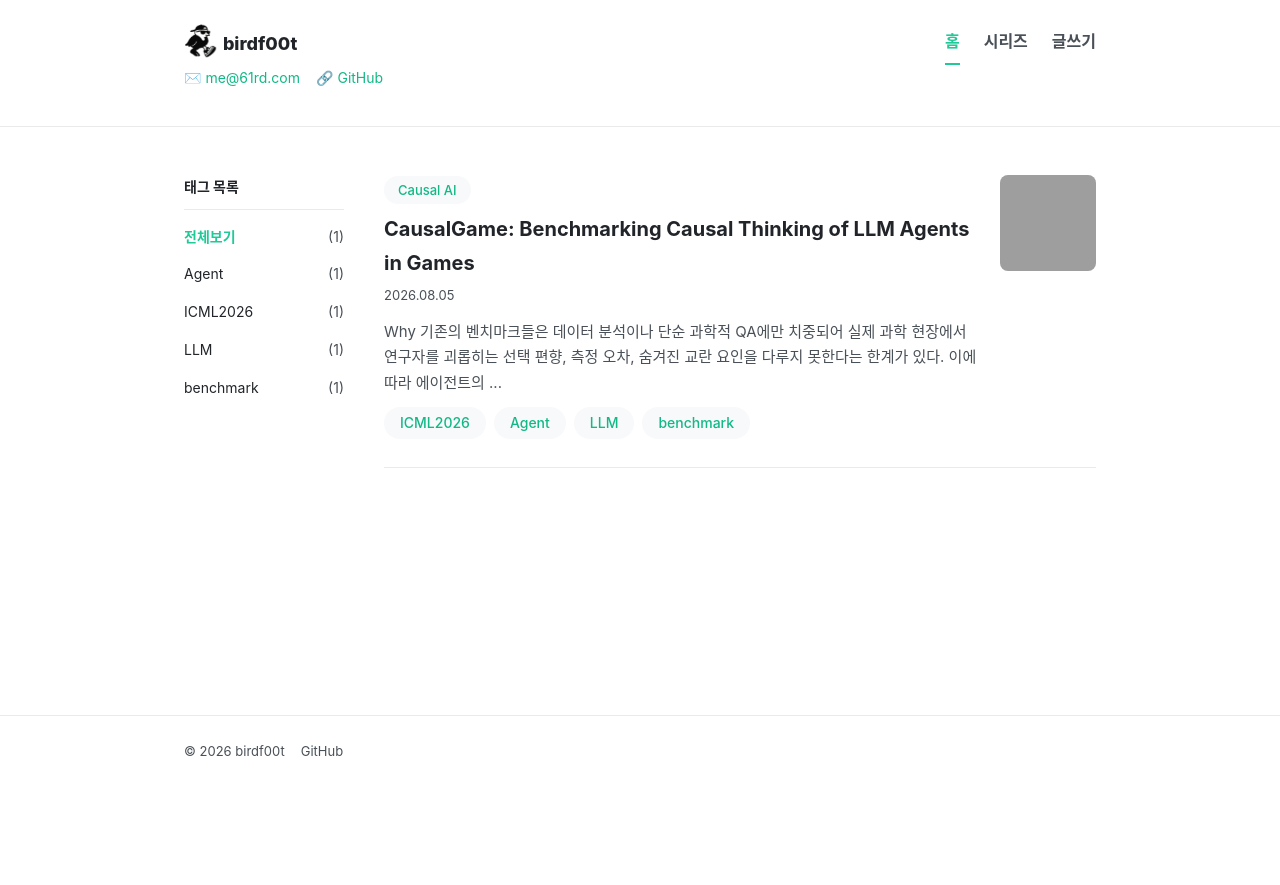
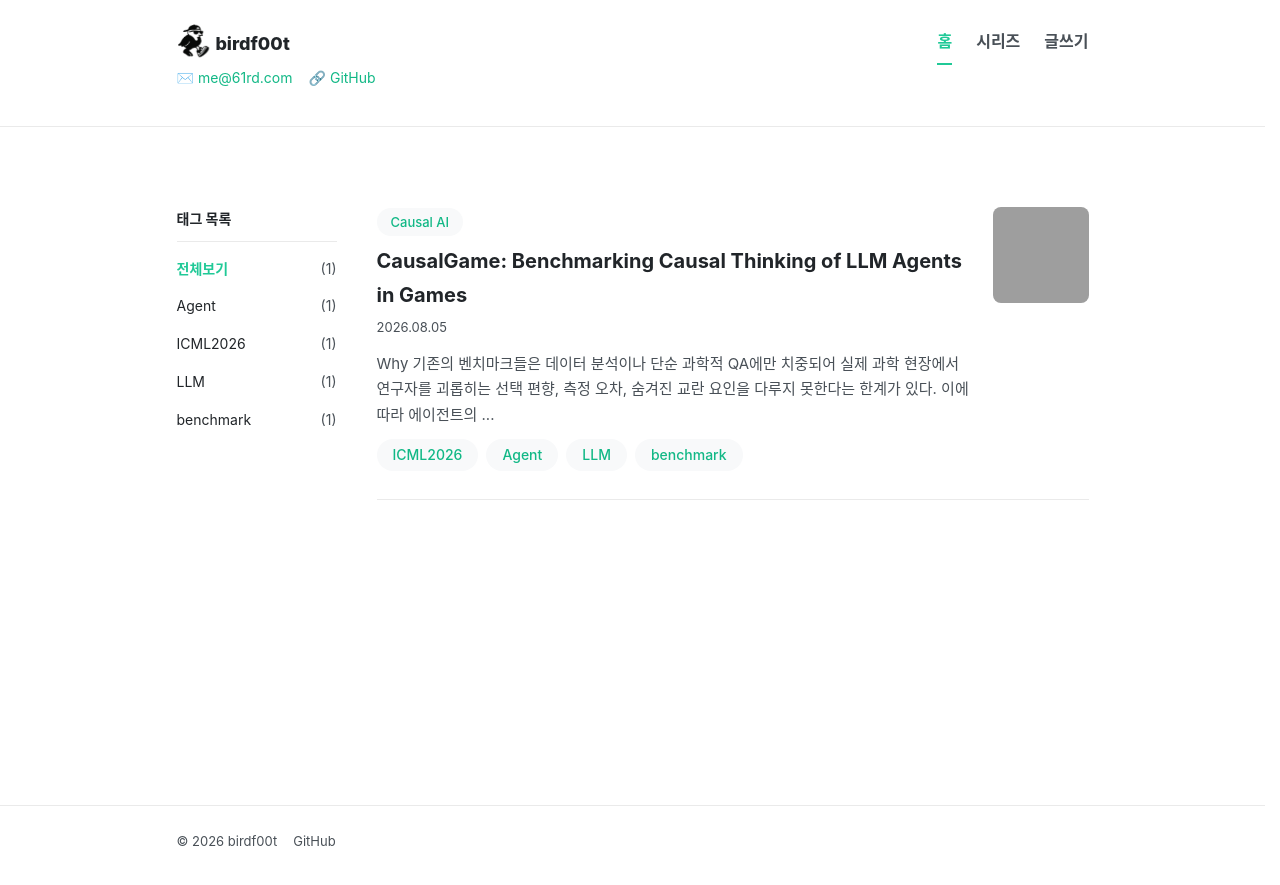
Before and after one commit to birdf00t/birdf00t.github.io, a Jekyll site: the page built from index.md, in a window 1280 px wide. Shown: the top 885 px of the page. Built offline with Jekyll 4.4.1, drawn with Linux system fonts in a browser that asks for light colours; grey boxes are pictures that could not be loaded.

Commit message:
Fix width bug on Windows (flex stretch vs auto margins), make footer sticky to bottom of viewport

```diff
--- a/assets/css/style.css
+++ b/assets/css/style.css
@@ -12,12 +12,20 @@
 
 * { box-sizing: border-box; }
 
+html {
+  overflow-y: scroll;
+  scrollbar-gutter: stable;
+}
+
 html, body {
   margin: 0;
   padding: 0;
 }
 
 body {
+  display: flex;
+  flex-direction: column;
+  min-height: 100vh;
   background: var(--bg);
   color: var(--text);
   font-family: -apple-system, "system-ui", "Helvetica Neue", "Apple SD Gothic Neo",
@@ -29,6 +37,7 @@
 }
 
 .wrap {
+  width: 100%;
   max-width: var(--max-width);
   margin: 0 auto;
   padding: 0 24px;
@@ -42,6 +51,7 @@
 
 /* header */
 .site-header {
+  flex-shrink: 0;
   border-bottom: 1px solid var(--border);
   padding: 28px 0;
   margin-bottom: 48px;
@@ -116,7 +126,7 @@
 
 /* main */
 main.wrap {
-  min-height: 60vh;
+  flex: 1;
   padding-top: 0;
   padding-bottom: 64px;
 }
@@ -673,6 +683,8 @@
 
 /* footer */
 .site-footer {
+  flex-shrink: 0;
+  margin-top: 40px;
   border-top: 1px solid var(--border);
   padding: 24px 0 48px;
   color: var(--muted);
```
